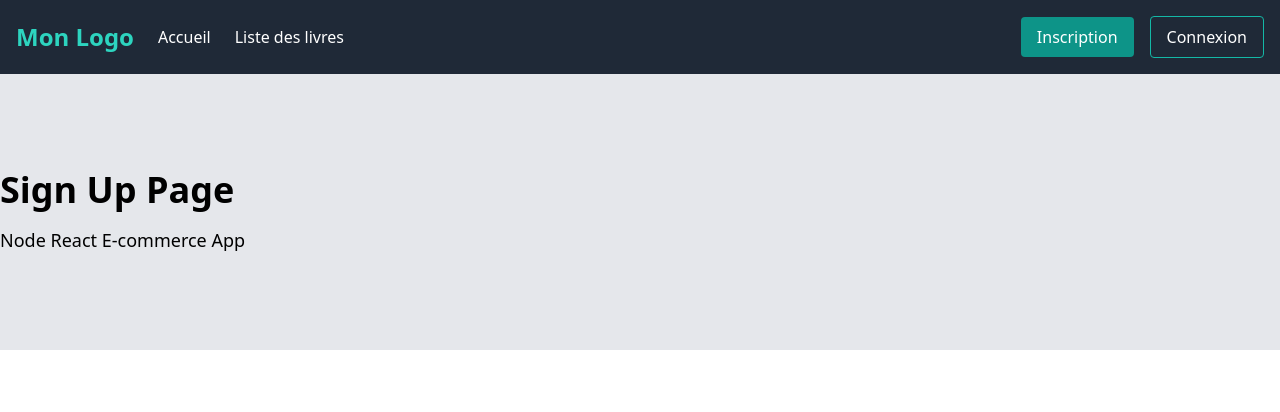
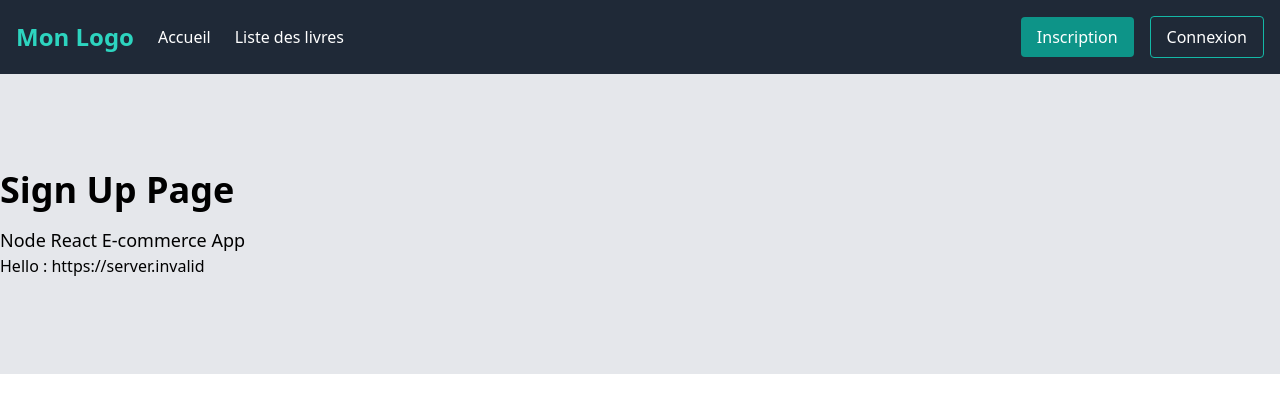
Before and after one commit to Harry8679/Book-E-commerce-Front, a React (Create React App) app: page /signup in a window 1280 px wide. Shown: the top 412 px of the page. Built offline with nearby package versions, Linux system fonts and the light colour scheme; no server answers; the HTML template or start-up script is replaced by a standard one.

Commit message:
Config file created

```diff
--- /dev/null
+++ b/src/config/config.js
@@ -0,0 +1,6 @@
+// config.js
+const config = {
+  apiUrl: process.env.REACT_APP_API_URL,
+};
+
+export default config;
--- a/src/pages/Signup.jsx
+++ b/src/pages/Signup.jsx
@@ -3,7 +3,7 @@ import Layout from '../components/Layout'
 
 const Signup = () => {
   return (
-    <Layout title='Sign Up Page' description='Node React E-commerce App'></Layout>
+    <Layout title='Sign Up Page' description='Node React E-commerce App'>Hello : {process.env.REACT_APP_API_URL}</Layout>
   )
 }
 
```
